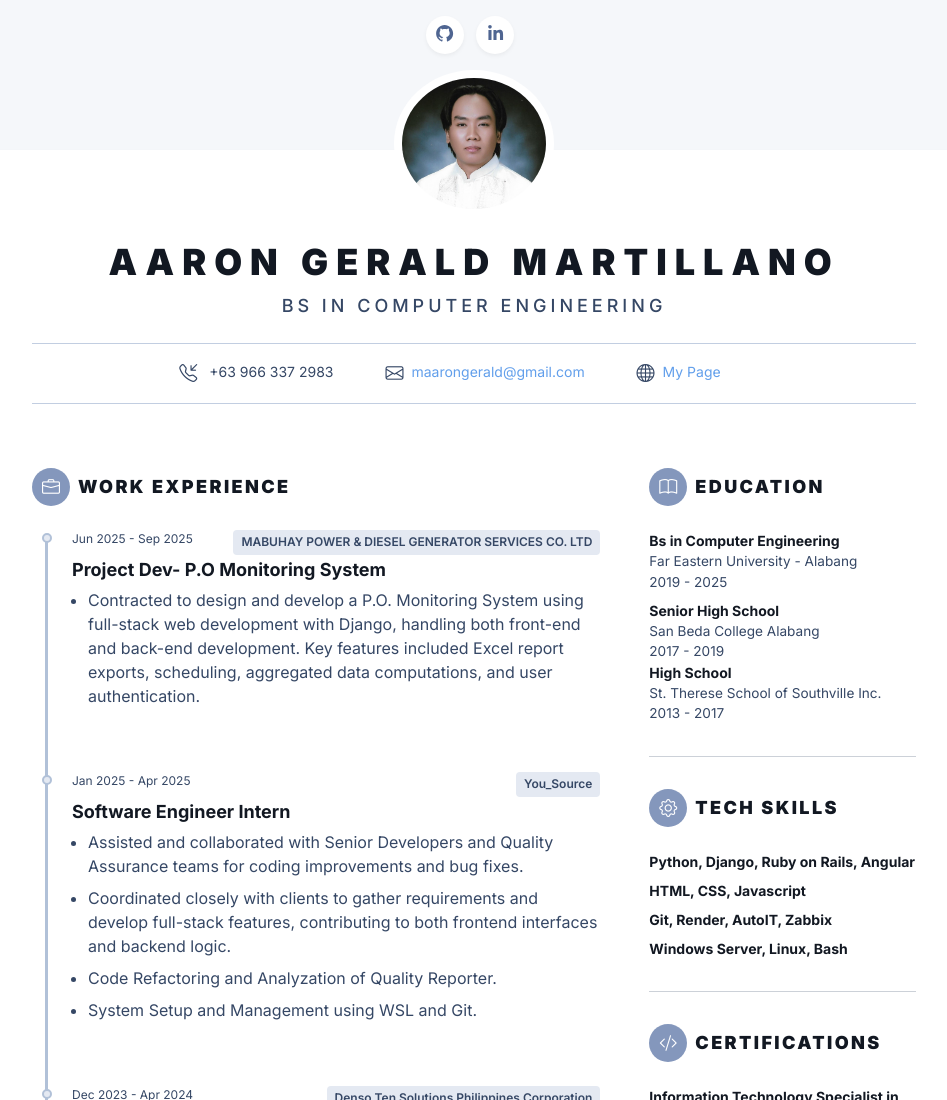
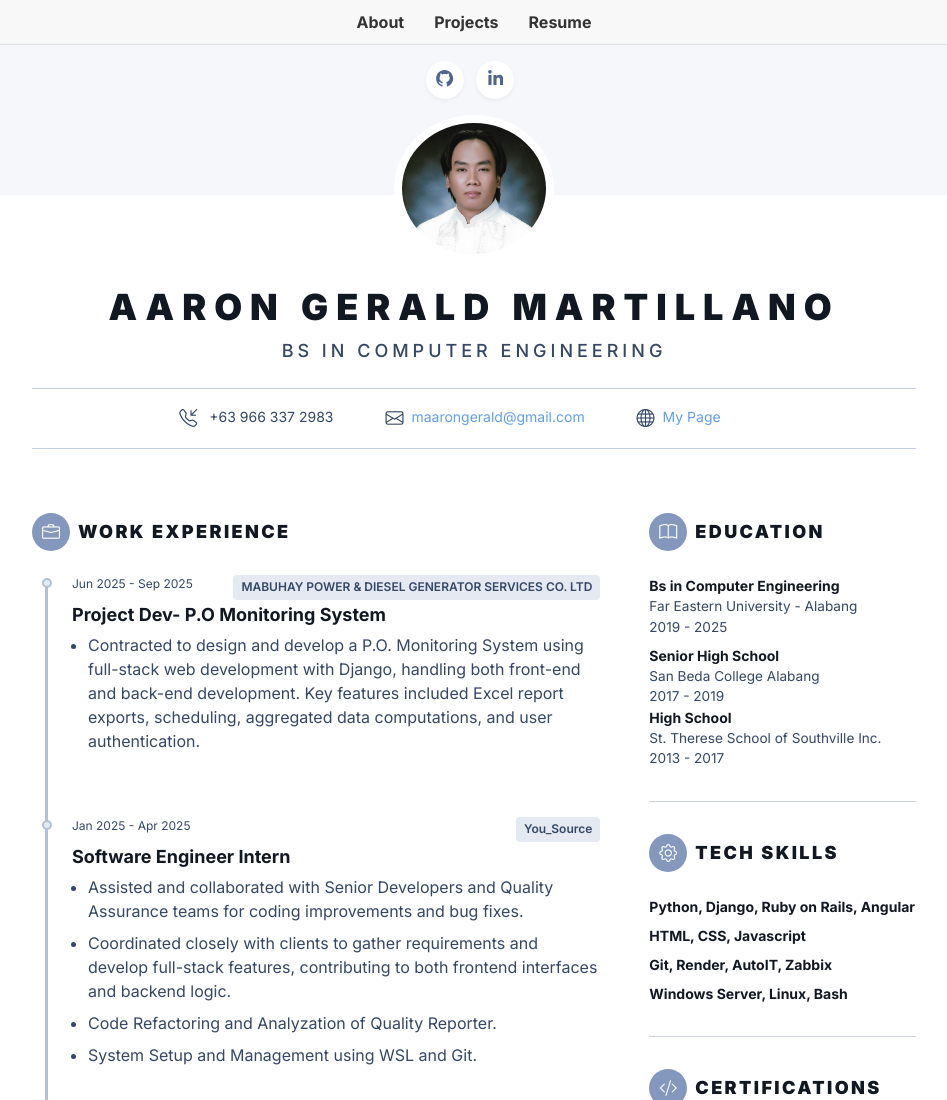
Before and after one commit to aarown00/portfoliocv, a plain HTML site: page index.html in a window 1280 px wide. Shown: the top 1100 px of the page, without its empty margins (166-1113 px from the left). Drawn offline with nearby package versions, Linux system fonts and the light colour scheme.

Commit message:
navbar links

```diff
--- /dev/null
+++ b/assets/css/navbar.css
@@ -0,0 +1,24 @@
+nav {
+      background: #f8f8f8;
+      padding: 10px 20px;
+      border-bottom: 1px solid #ddd;
+    }
+    nav ul {
+      list-style: none;
+      margin: 0;
+      padding: 0;
+      display: flex;
+      justify-content: center; /* centers the items */
+      gap: 30px; /* spacing between links */
+    }
+    nav ul li {
+      display: inline;
+    }
+    nav ul li a {
+      text-decoration: none;
+      color: #333;
+      font-weight: bold;
+    }
+    nav ul li a:hover {
+      color: #0077ff;
+    }
--- a/index.html
+++ b/index.html
@@ -24,10 +24,20 @@
 	<!-- Theme CSS -->
 	<link id="theme-style" rel="stylesheet" href="assets/css/shine.css">
 
+	<link rel="stylesheet" href="assets/css/navbar.css">
+
 </head>
 
 
 <body class="light-mode">
+
+ <nav>
+  <ul class="nav">
+    <li><a href="index.html">About</a></li>
+    <li><a href="">Projects</a></li>
+    <li><a href="https://drive.google.com/file/d/1ElQDynoP6JP3J4eEo5xH4DtFp1gRNblh/view?usp=sharing">Resume</a></li>
+  </ul>
+ </nav>
 
 	<div class="container-fluid">
 
```
